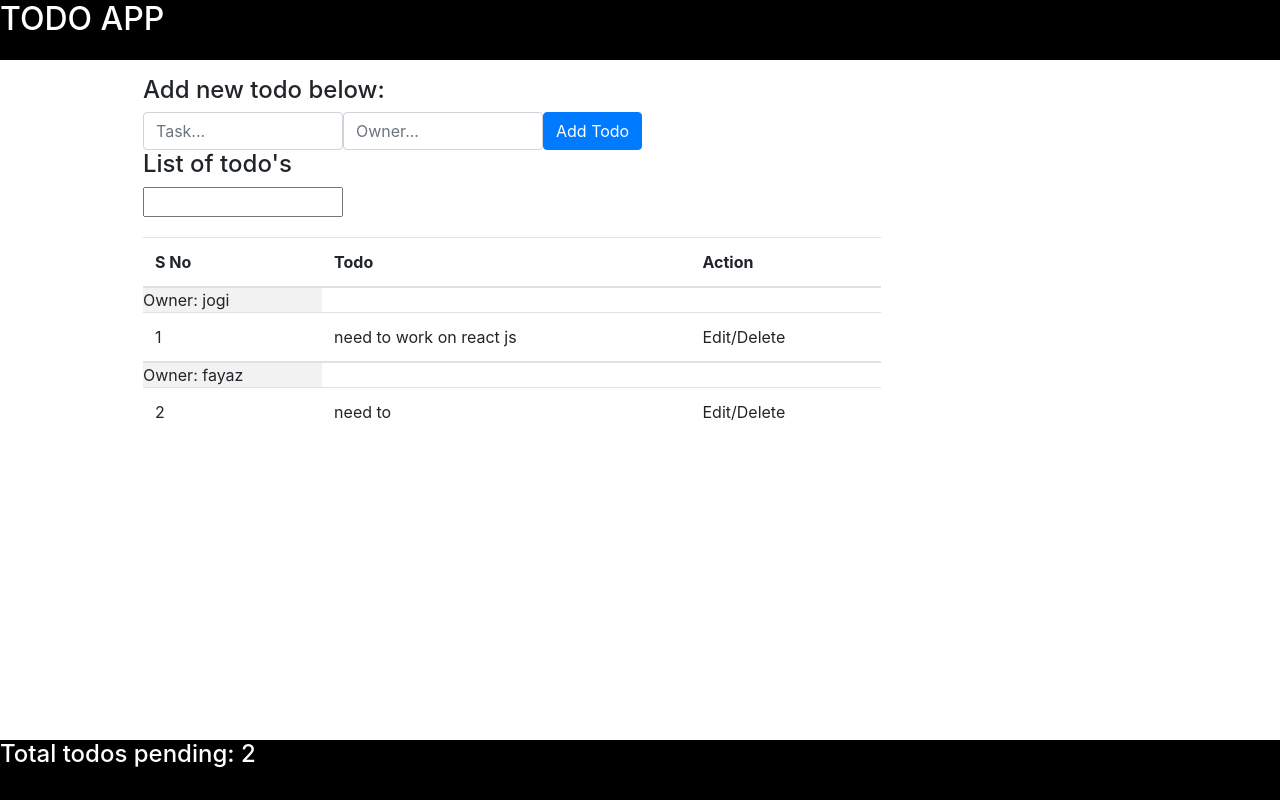
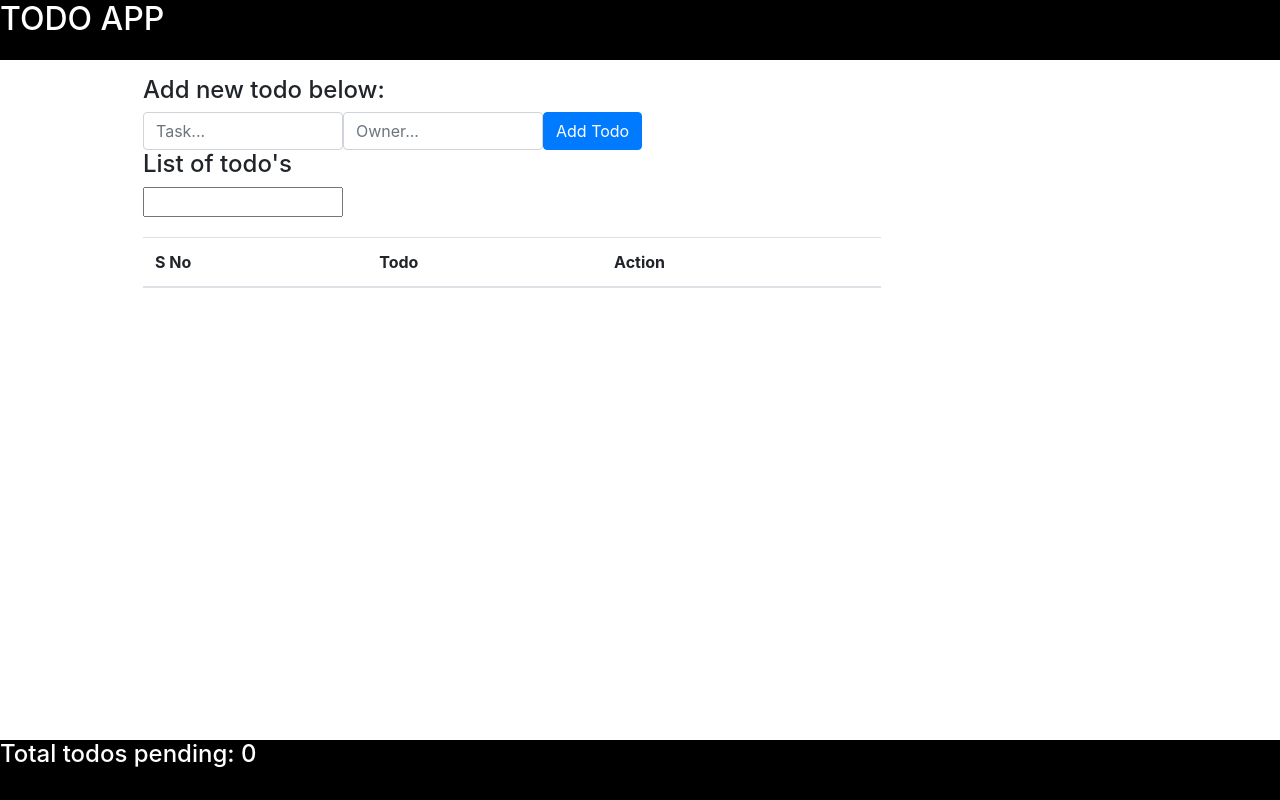
Before and after one commit to jogi323/todo-react, a React (Create React App) app: page / in a window 1280 px wide. Built offline with nearby package versions, Linux system fonts and the light colour scheme.

Commit message:
array of objects

```diff
--- a/src/App.js
+++ b/src/App.js
@@ -8,7 +8,7 @@ class App extends Component {
   constructor(){
     super();
     this.state = {
-      todoList:[{name:"need to work on react js",owner:"jogi"},{name:"need to ",owner:"fayaz"}]
+      todoList:[]
     }
     this.todosCount = this.todosCount.bind(this);
   }
--- a/src/components/content/content.js
+++ b/src/components/content/content.js
@@ -50,7 +50,7 @@ class Content extends Component {
 
   handleSubmit(event){
     event.preventDefault();
-    if(this.duplicateCheck() && this.state.todoName && this.state.owner){
+    if( this.state.todoName && this.state.owner){
     // var ownerCheck = this.checkOwner();
     // if(ownerCheck.check){
     //   this.state.todoList[ownerCheck.index].name.push(this.state.todoName);
@@ -77,11 +77,9 @@ class Content extends Component {
   search(event){
     var queryResult=[];
     this.state.todoList.forEach(function(item){
-      item.name.forEach(ele=>{
-        if(ele.toLowerCase().indexOf(event.target.value)!==-1){
-           queryResult.push(item);
-        }
-      })
+      if(item.name.toLowerCase().indexOf(event.target.value)!==-1){
+          queryResult.push(item);
+      }
 
     });
     this.setState({
--- a/src/components/content/todo-list/todo-list.js
+++ b/src/components/content/todo-list/todo-list.js
@@ -16,13 +16,19 @@ class TodoList extends Component {
     var unique = Array.from(new Set(owners));
     console.log(unique)
     var arr = [];
-    unique.forEach(ele=>{
+    unique.forEach((ele,ind)=>{
+      arr.push({owner:ele,values:[]});
       this.props.list.forEach(element => {
         if(ele === element.owner){
-
+          arr[ind].values.push(element.name)
         }
       });
     });
+    console.log(arr)
+    this.setState({
+      data:arr
+    })
+    console.log(this.state)
   }
 
   deleteTodo(index){
@@ -40,18 +46,18 @@ class TodoList extends Component {
               <th>Action</th>
             </tr>
           </thead>
-          {this.props.list.map((val, index) => {
+          {this.state.data.map((val, index) => {
             return <tbody><tr>Owner: {val.owner}</tr>
-            <tr><td>{index + 1}</td>
-              <td>{val.name}</td>
-              <td className="Edit">
-                <a>Edit</a>/
-                <a onClick={()=>this.deleteTodo(index)}>Delete</a>
-              </td></tr>
+            {val.values.map((ele,index)=>{
+               return <tr><td>{index + 1}</td>
+                 <td>{ele}</td>
+                 <td className="Edit">
+                   <a>Edit</a>/
+                   <a onClick={()=>this.deleteTodo(index)}>Delete</a>
+                 </td></tr>
+            })}
           </tbody>
-
               })}
-
         </table>
 
       </div>
```
